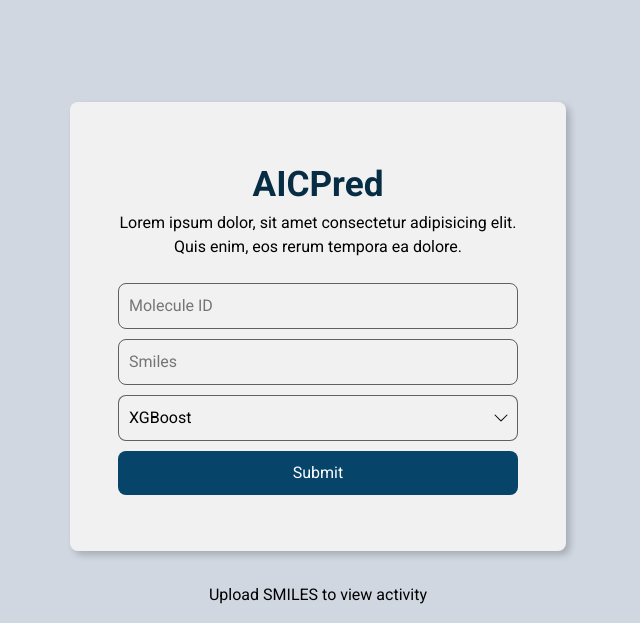
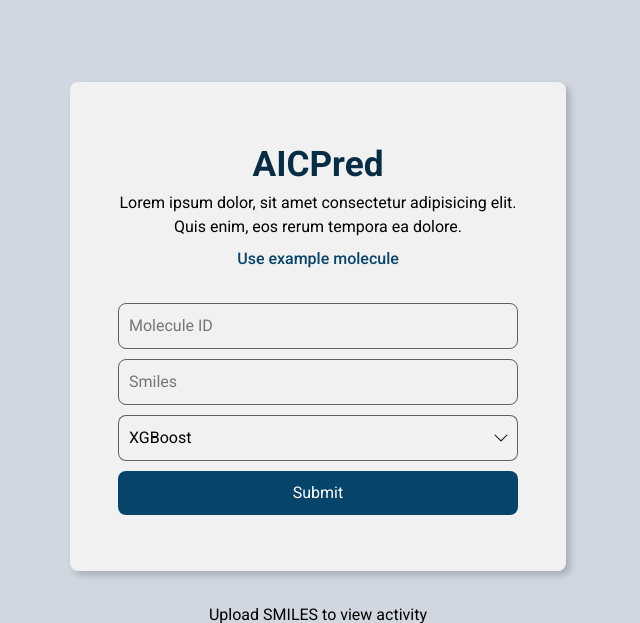
Before and after one commit to cyrilakafia/AICPred, a Flask app: page /upload in a window 1280 px wide. Shown: the part 90-713 px from the top of the page, without its empty margins (322-962 px from the left). Run offline with Flask 3, Linux system fonts and the light colour scheme; parts of the project's set-up code (start-up, migrations or seed data) failed here and were passed over.

Commit message:
:sparkles: add example molecule buttom

```diff
--- a/covidml/static/css/global.css
+++ b/covidml/static/css/global.css
@@ -101,9 +101,20 @@ button {
   transition: background-color 150ms;
 }
 
+.btn--secondary {
+  background-color: #0000;
+  color: var(--clr-accent);
+  font-weight: var(--fw-medium);
+}
+
 .btn:hover,
-.btn:focus {
+.btn:focus-visible {
   background-color: var(--clr-accent-dark);
+}
+
+.btn--secondary:hover,
+.btn--secondary:focus-visible {
+  background-color: hsl(var(--hsl-accent) / 0.15);
 }
 
 .btn--sm {
--- a/covidml/static/css/upload.css
+++ b/covidml/static/css/upload.css
@@ -41,6 +41,11 @@ body {
 .upload-section__form-container > * {
   width: 100%;
   max-width: 25em;
+}
+
+.upload-section__example-btn {
+  width: -moz-fit-content;
+  width: fit-content;
 }
 
 .upload-section__form {
--- a/covidml/static/js/upload.js
+++ b/covidml/static/js/upload.js
@@ -1,17 +1,12 @@
-const moleculeIdInput = document.querySelector("input[name=\"molecule-id\"]")
-const smilesInput = document.querySelector("input[name=\"smiles\"]")
-const modelTypeSelectInput = document.querySelector("select[name=\"model-type\"]")
+const exampleMoleculeButton = document.querySelector(".upload-section__example-btn")
+const moleculeIdInput = document.querySelector("input#molecule_id")
+const smilesInput = document.querySelector("input#smiles")
+const modelTypeSelectInput = document.querySelector("select#model_type")
 
 const exampleMolecule = {
-  moleculeId: "Mol 2",
-  smiles: "Oc1cc2c([nH]c(c3nn(C(C)C)c4ncnc(N)c34)c2)cc1",
-  modelType: "SVM"
-}
-
-// * Call this function to fill form with example
-// * You could set it as the click handler of a button or something
-function prefillFormWithExample(){
-  prefillForm(exampleMolecule)
+  moleculeId: "1983",
+  smiles: "CC(=O)NC1=CC=C(C=C1)O",
+  modelType: "XGBoost"
 }
 
 function prefillForm({ moleculeId, smiles, modelType}){
@@ -19,3 +14,7 @@ function prefillForm({ moleculeId, smiles, modelType}){
   smilesInput.value = smiles
   modelTypeSelectInput.value = modelType
 }
+
+exampleMoleculeButton.addEventListener("click", () => {
+  prefillForm(exampleMolecule)
+})
--- a/covidml/templates/upload.html
+++ b/covidml/templates/upload.html
@@ -29,6 +29,7 @@
     <div class="upload-section__form-container">
         <h2 class="section-title">AICPred</h2>
         <p>Lorem ipsum dolor, sit amet consectetur adipisicing elit. Quis enim, eos rerum tempora ea dolore.</p>
+        <button type="button" class="upload-section__example-btn btn btn--secondary">Use example molecule</button>
 
         <form id="upload-form" class="upload-section__form" method="POST" action="{{ url_for('upload_page') }}" aria-label="Upload">
           {{ form.hidden_tag() }}
```
